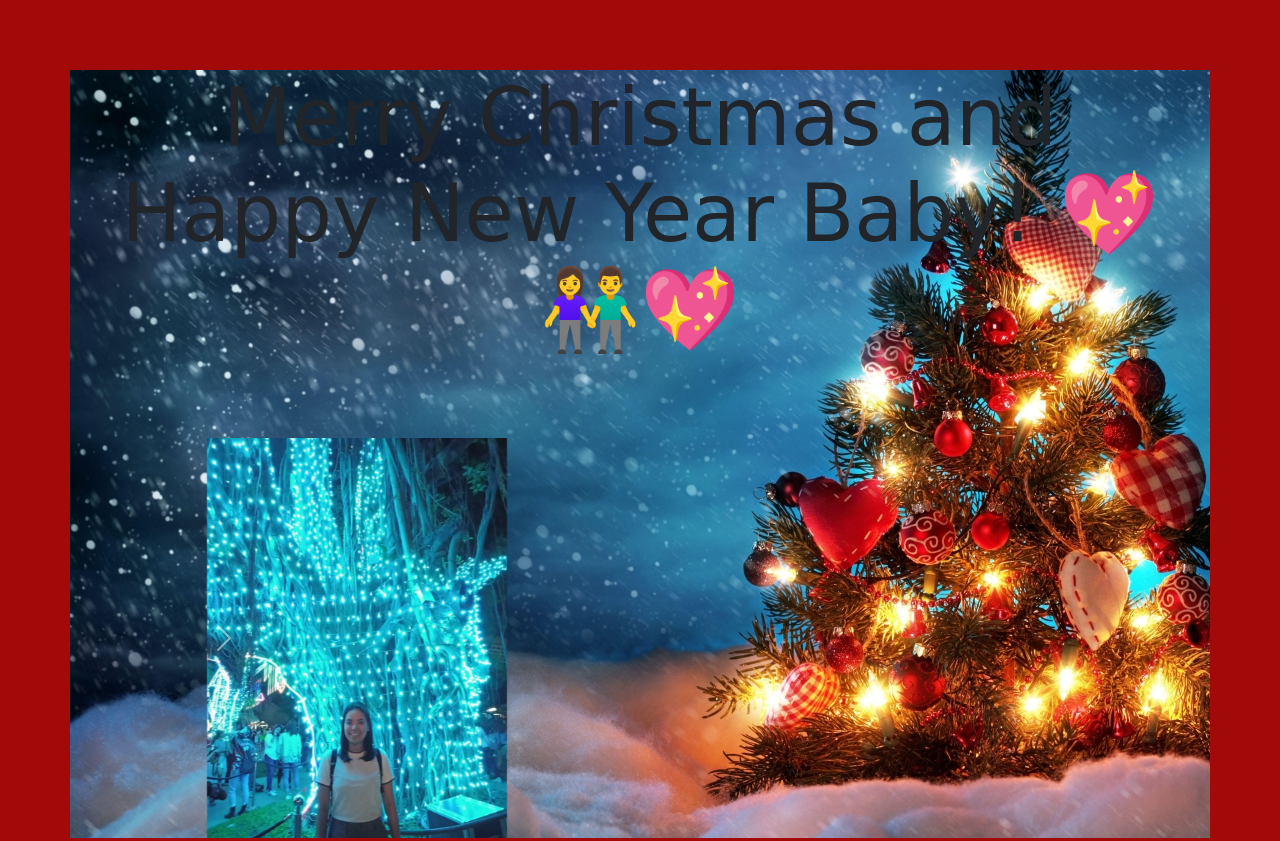
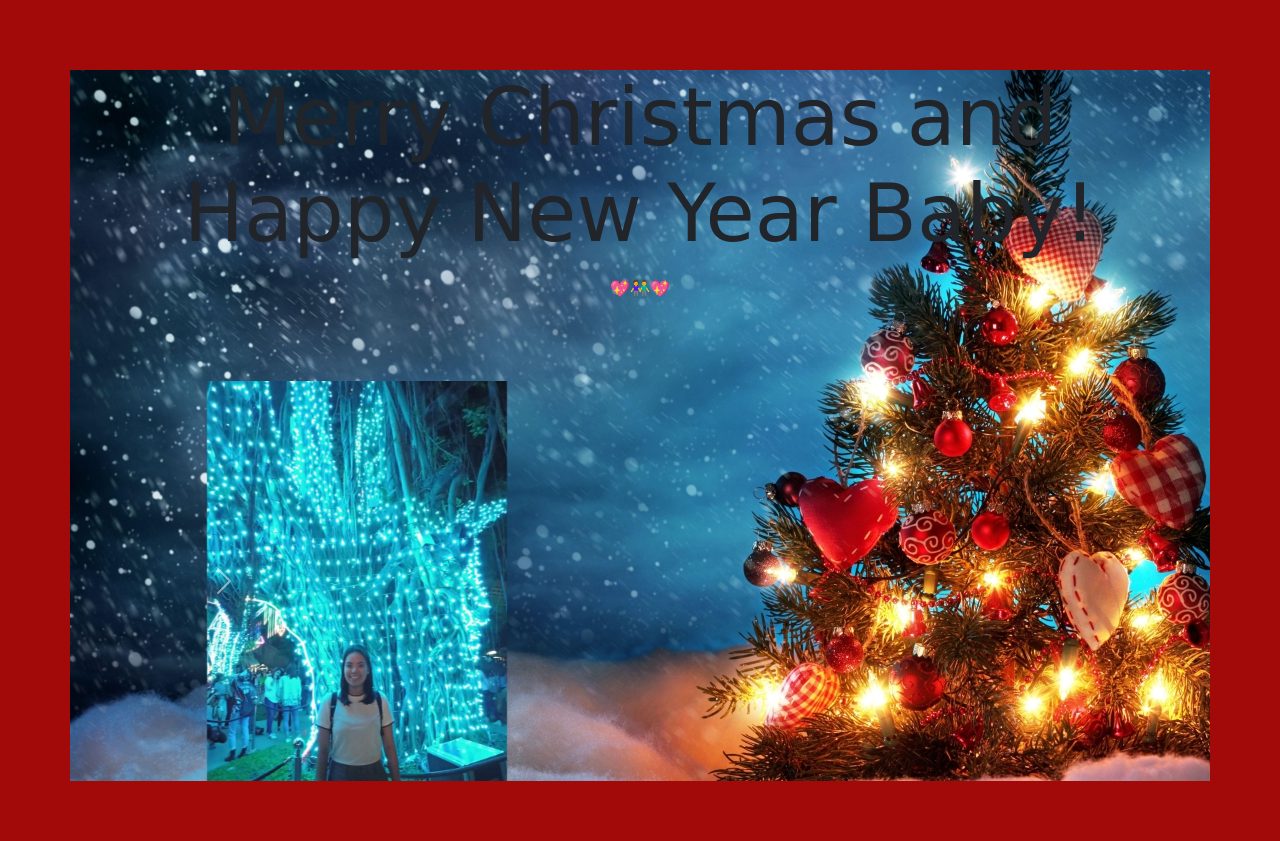
Before and after one commit to jhunie15/ChristmasLoooove, a plain HTML site: page index.html in a window 1280 px wide. Shown: the top 841 px of the page. Drawn offline with nearby package versions, Linux system fonts and the light colour scheme; a web font is replaced by a local one.

Commit message:
Update index.html

```diff
--- a/index.html
+++ b/index.html
@@ -17,7 +17,8 @@
   </head>
   <body>
     <section id="head">
-      <h1>Merry Christmas and Happy New Year Baby! 💖👫💖</h1>
+      <h1>Merry Christmas and Happy New Year Baby!</h1>
+      <p>💖👫💖</p>
 
       <div id="pictureCarousel" class="carousel slide" data-bs-ride="carousel">
         <div class="carousel-inner">
```
